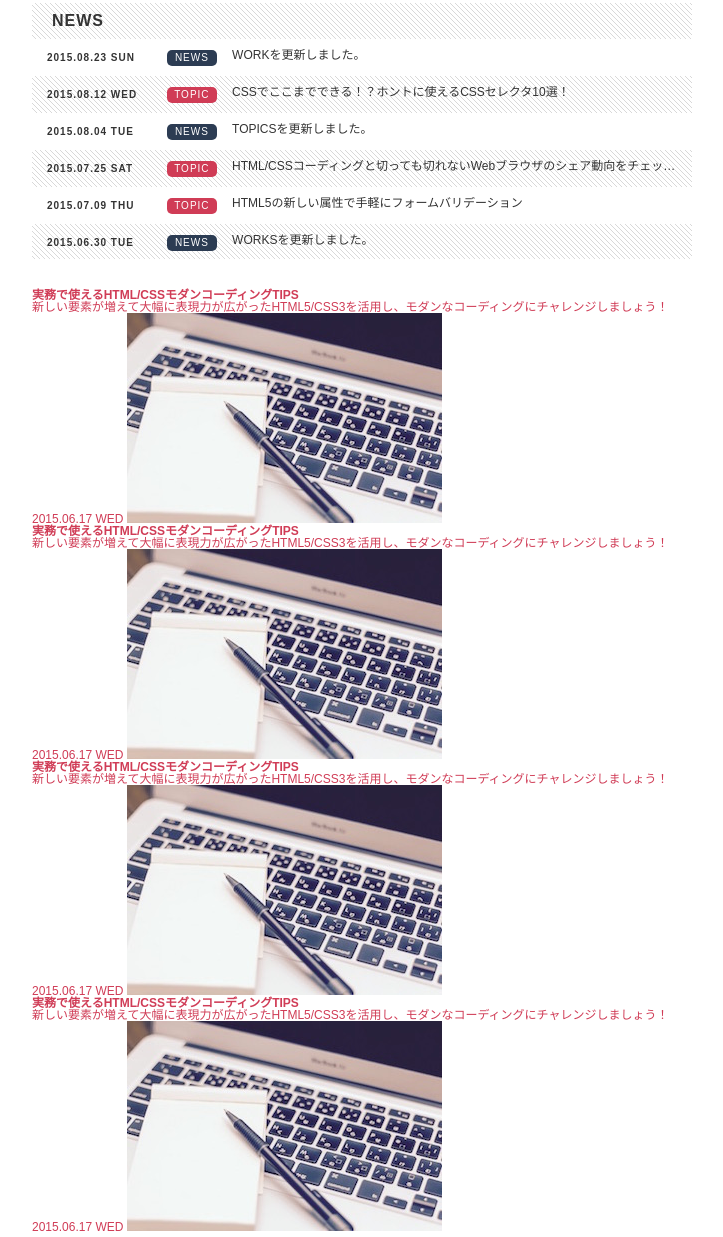
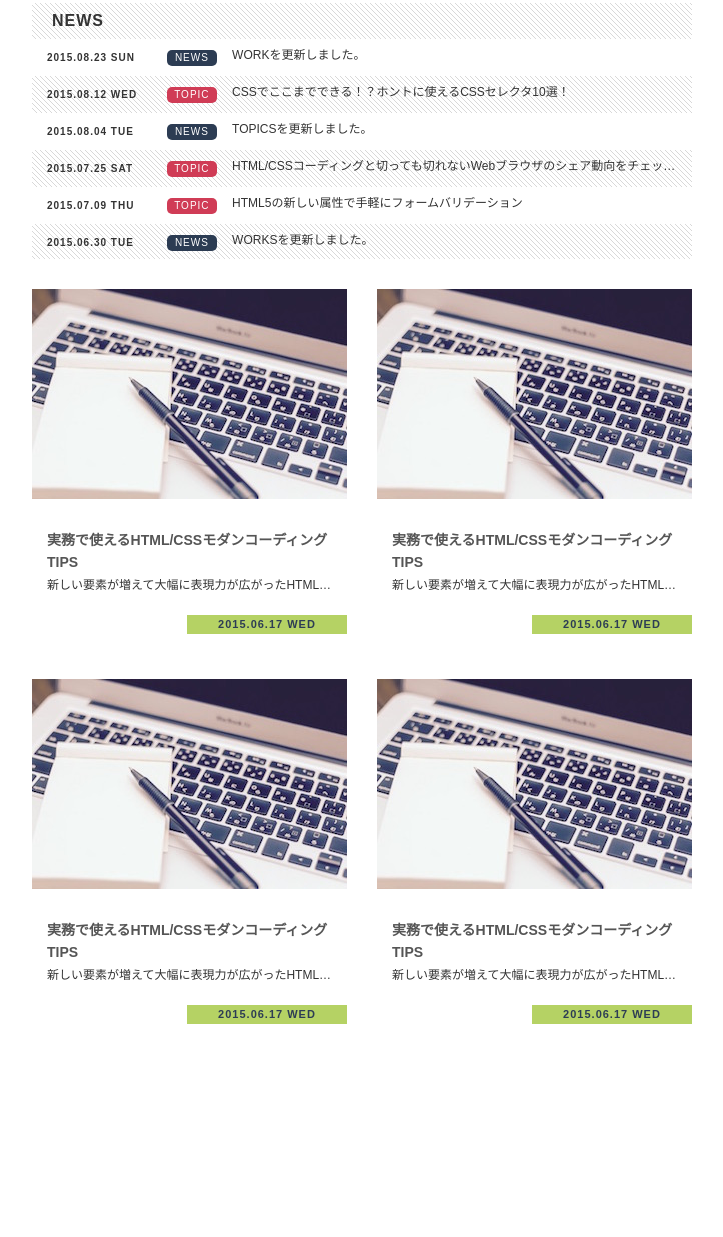
Before and after one commit to fufoo21/test2, a plain HTML site: page index.html in a window 1280 px wide. Shown: the part 496-1733 px from the top of the page, without its empty margins (123-846 px from the left). After the commit the page ends 1605 px from the top, so only its background shows below. Drawn offline with Linux system fonts and the light colour scheme.

Commit message:
Add files via upload

```diff
--- a/css/style.css
+++ b/css/style.css
@@ -202,7 +202,58 @@ a:link, a:visited, a:hover, a:active {
 	white-space: nowrap;
 	font-size: 1.2rem;
 }
-
+.article-box {
+	position: relative;
+	display: block;
+	width: 315px;
+	height: 360px;
+	margin-bottom: 30px;
+	padding: 210px 15px 0;
+	box-shadow: 6px 6px 8px -4px rgbs(0, 0, 0, 0.15);
+	transition: opacity 0.15s;
+}
+.article-box:hover {
+	opacity: 0.8;
+}
+.article-box:nth-of-type(odd) {
+	float: left;
+}
+.article-box:nth-of-type(even) {
+	float: right;
+}
+.article-box .title {
+	margin-top: 30px;
+	color: #555;
+	font-size: 1.4rem;
+	line-height: 1.6;
+}
+.article-box .desc {
+	margin-top: 5px;
+	color: #333;
+	overflow: hidden;
+	text-overflow: ellipsis;
+	white-space: nowrap;
+}
+.article-box .date {
+	position: absolute;
+	right: 0;
+	bottom: 15px;
+	display: block;
+	width: 160px;
+	padding: 4px;
+	background-color: #b5d264;
+	color: #2d3d54;
+	text-align: center;
+	letter-spacing: 1px;
+	font-weight: bold;
+	font-size: 1.1rem;
+}
+.article-box .image {
+	position: absolute;
+	top: 0;
+	left: 0;
+	width: 100%;
+}
 /* --------------------------------
  * sidemenu
  * -------------------------------- */
```
